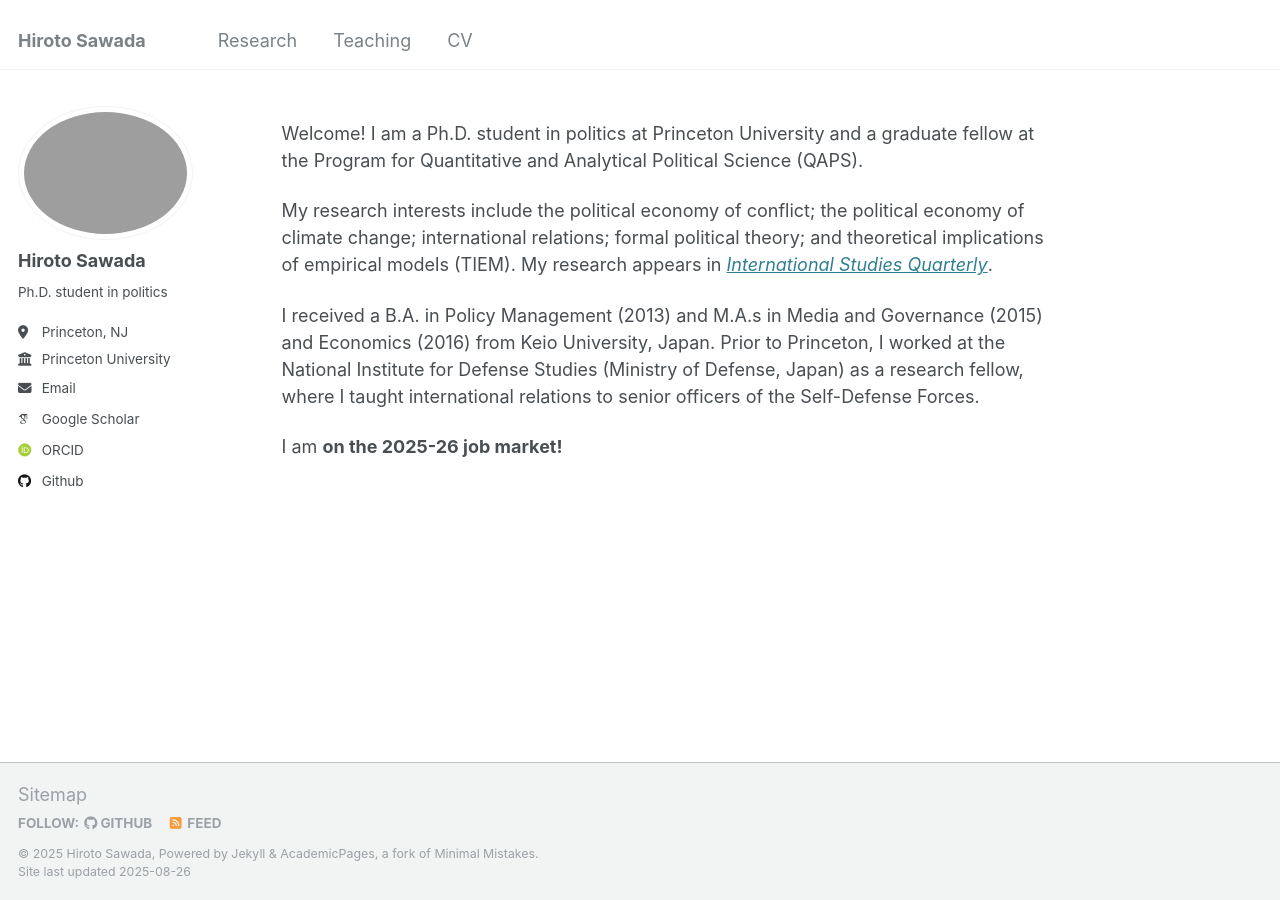
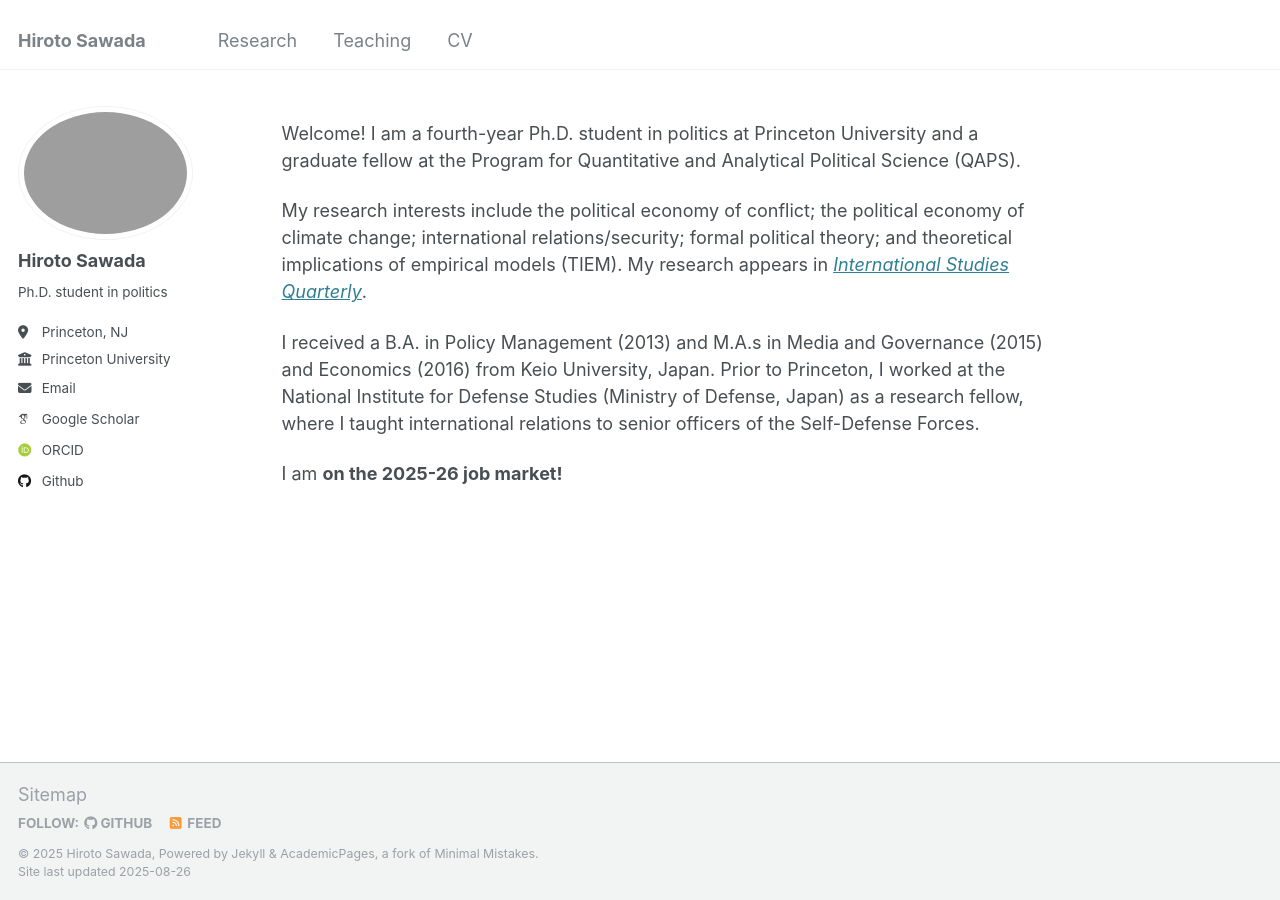
Before and after one commit to hiroto-sawada/hiroto-sawada.github.io, a Jekyll site: the page built from _pages/about.md, in a window 1280 px wide. Built offline with Jekyll 4.4.1, drawn with Linux system fonts in a browser that asks for light colours; some web fonts are replaced.

Commit message:
Update about.md

```diff
--- a/_pages/about.md
+++ b/_pages/about.md
@@ -7,9 +7,9 @@ redirect_from:
   - /about.html
 ---
 
-Welcome! I am a Ph.D. student in politics at Princeton University and a graduate fellow at the Program for Quantitative and Analytical Political Science (QAPS).
+Welcome! I am a fourth-year Ph.D. student in politics at Princeton University and a graduate fellow at the Program for Quantitative and Analytical Political Science (QAPS).
 
-My research interests include the political economy of conflict; the political economy of climate change; international relations; formal political theory; and theoretical implications of empirical models (TIEM).
+My research interests include the political economy of conflict; the political economy of climate change; international relations/security; formal political theory; and theoretical implications of empirical models (TIEM).
 My research appears in [_International Studies Quarterly_](https://doi.org/10.1093/isq/sqae023).
 
 I received a B.A. in Policy Management (2013) and M.A.s in Media and Governance (2015) and Economics (2016) from Keio University, Japan. Prior to Princeton, I worked at the National Institute for Defense Studies (Ministry of Defense, Japan) as a research fellow, where I taught international relations to senior officers of the Self-Defense Forces.
```
